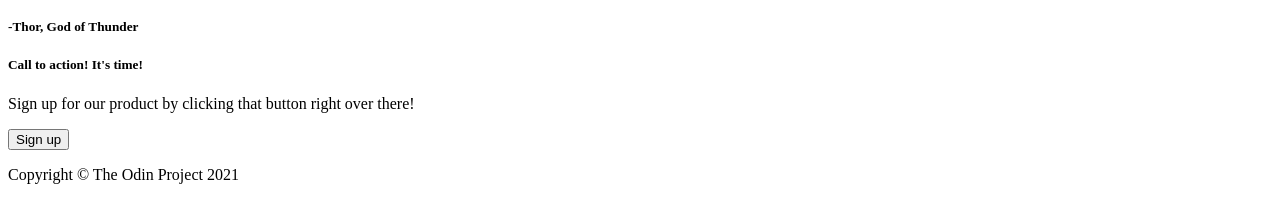
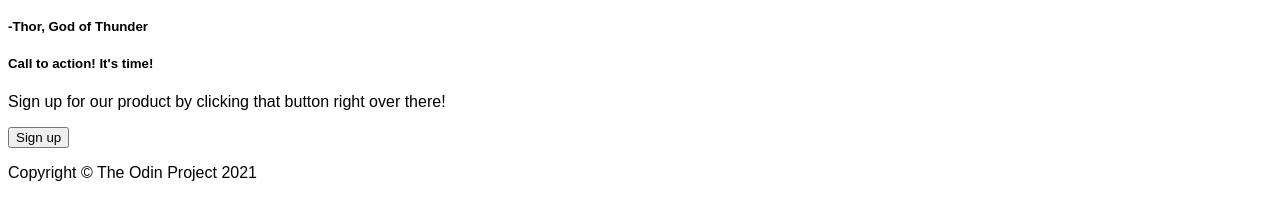
Before and after one commit to rb223xubuntu/landing-page, a plain HTML site: page index.html in a window 1280 px wide. Shown: the part 463-686 px from the top of the page. Drawn offline with Linux system fonts and the light colour scheme.

Commit message:
Added span tag for copyright in html and start css

```diff
--- a/index.html
+++ b/index.html
@@ -61,7 +61,7 @@
         </div>
     </main>
     <footer class="footer">
-        <p>Copyright &#169; The Odin Project 2021</p>
+        <p>Copyright <span>&#169;</span> The Odin Project 2021</p>
     </footer>
 </body>
 </html>
--- a/style.css
+++ b/style.css
@@ -0,0 +1,6 @@
+body {
+    display: flex;
+    font-family: Arial, Helvetica, sans-serif;
+    flex-flow: column wrap;
+
+}
```
